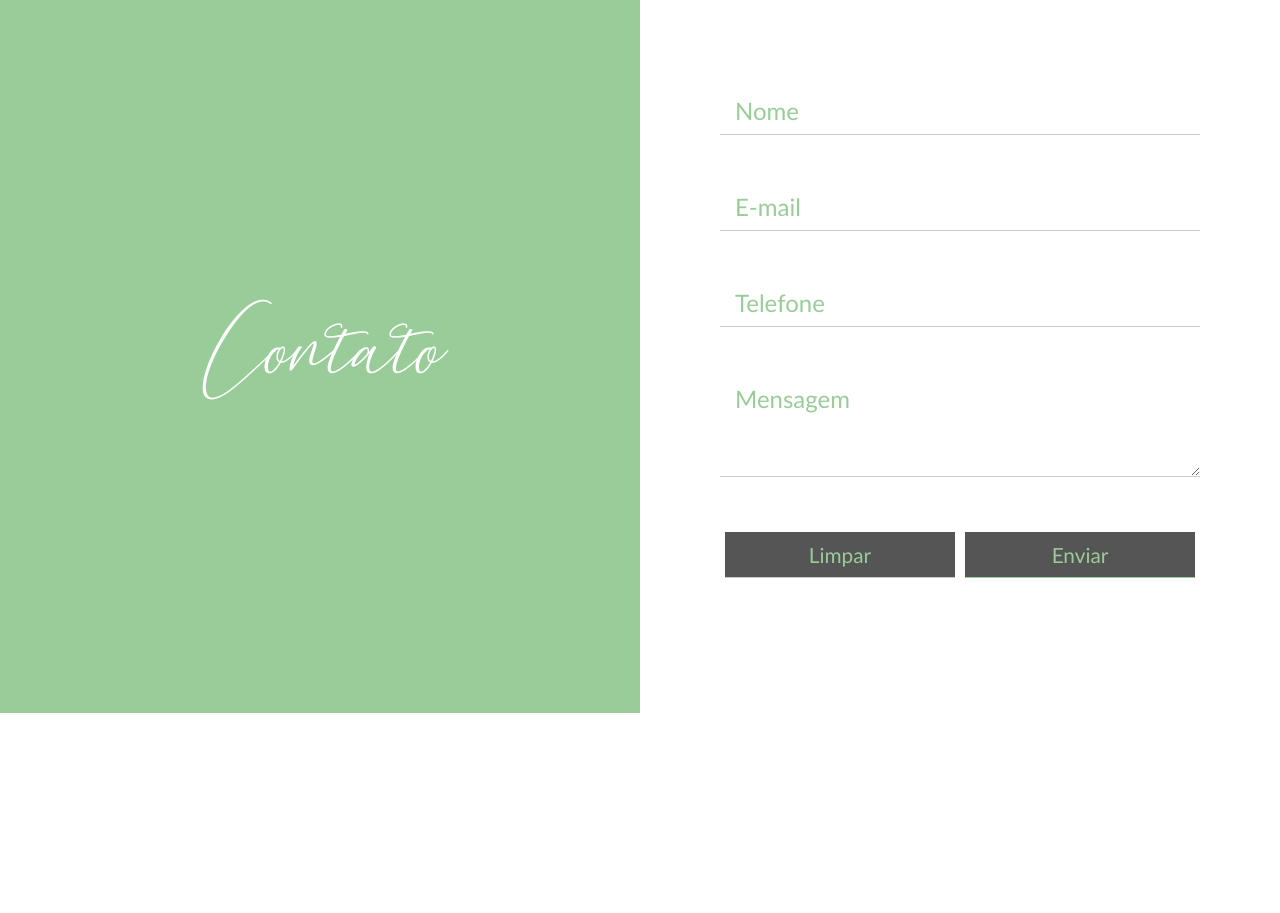
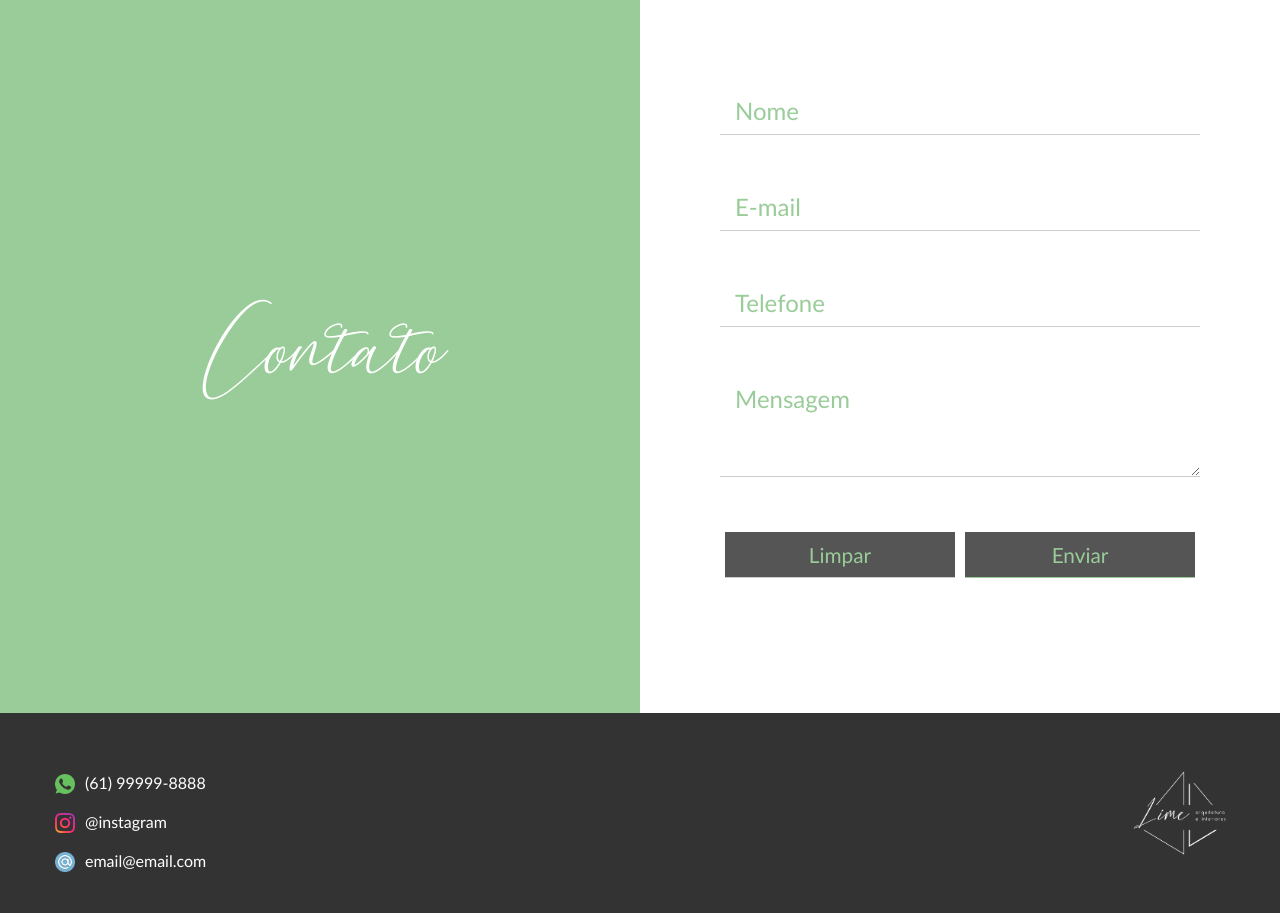
Before and after one commit to guilhermeMorum/lime, a PHP site: page /index.html in a window 1280 px wide. Shown: the part 3641-4554 px from the top of the page. Before the commit the page ends 4354 px from the top, so only its background shows below. Run offline with PHP 8.4, Linux system fonts and the light colour scheme.

Commit message:
Modelo inicial

```diff
--- a/index.html
+++ b/index.html
@@ -25,7 +25,7 @@
             </div>
         </div>
         <div id="middle-info" class="card page default-background">
-            <h1 class="light">Algum coisa bonita</h1>
+            <h1 class="light">Alguma coisa bonita</h1>
             <p class="light">
                     Vivamus et nibh felis. Vestibulum porta, ipsum vel commodo maximus, mauris sem posuere nisi, sit amet suscipit arcu augue eu ligula. Sed ac convallis dolor. Nullam consectetur pulvinar eleifend. Quisque non magna sit amet eros convallis consectetur. Nam eget lorem tellus. Pellentesque imperdiet dapibus malesuada. Pellentesque habitant morbi tristique senectus et netus et malesuada fames ac turpis egestas. Pellentesque scelerisque ipsum eget augue sollicitudin blandit.
             </p>
@@ -72,6 +72,12 @@
                     </form>
                 </div>
             </div>
+            <div id="footer">
+                <div class="p-10"><img src="assets/icons/whatsapp.png" class="icon">(61) 99999-8888</div>
+                <div class="p-10"><img src="assets/icons/instagram.png" class="icon">@instagram</div>
+                <div class="p-10"><img src="assets/icons/mail.png" class="icon">email@email.com</div>
+                <img src="assets/lime-logo-white.png" height="100"/>
+            </div>
         <script> </script>
     </body>
 </html>
--- a/main.css
+++ b/main.css
@@ -246,6 +246,31 @@ textarea:valid + label {
     left: 10px;
 }
 
+#footer {
+    background-color: #333;
+    padding: 50px;
+    text-align: left;
+    position: relative;
+    height: 200px;
+    color: #FFF;
+}
+
+#footer > img {
+    position: absolute;
+    top: 50px;
+    right: 50px;
+}
+
+.icon {
+    height: 20px;
+    margin: -5px;
+    margin-right: 10px;
+}
+
+.p-10 {
+    padding: 10px;
+}
+
 @media screen and (max-width: 1000px) {
     .sm-column {
         flex-direction: column;
```
Also changed, not shown: assets/icons/instagram.png (added), assets/icons/mail.png (added), assets/icons/whatsapp.png (added).
